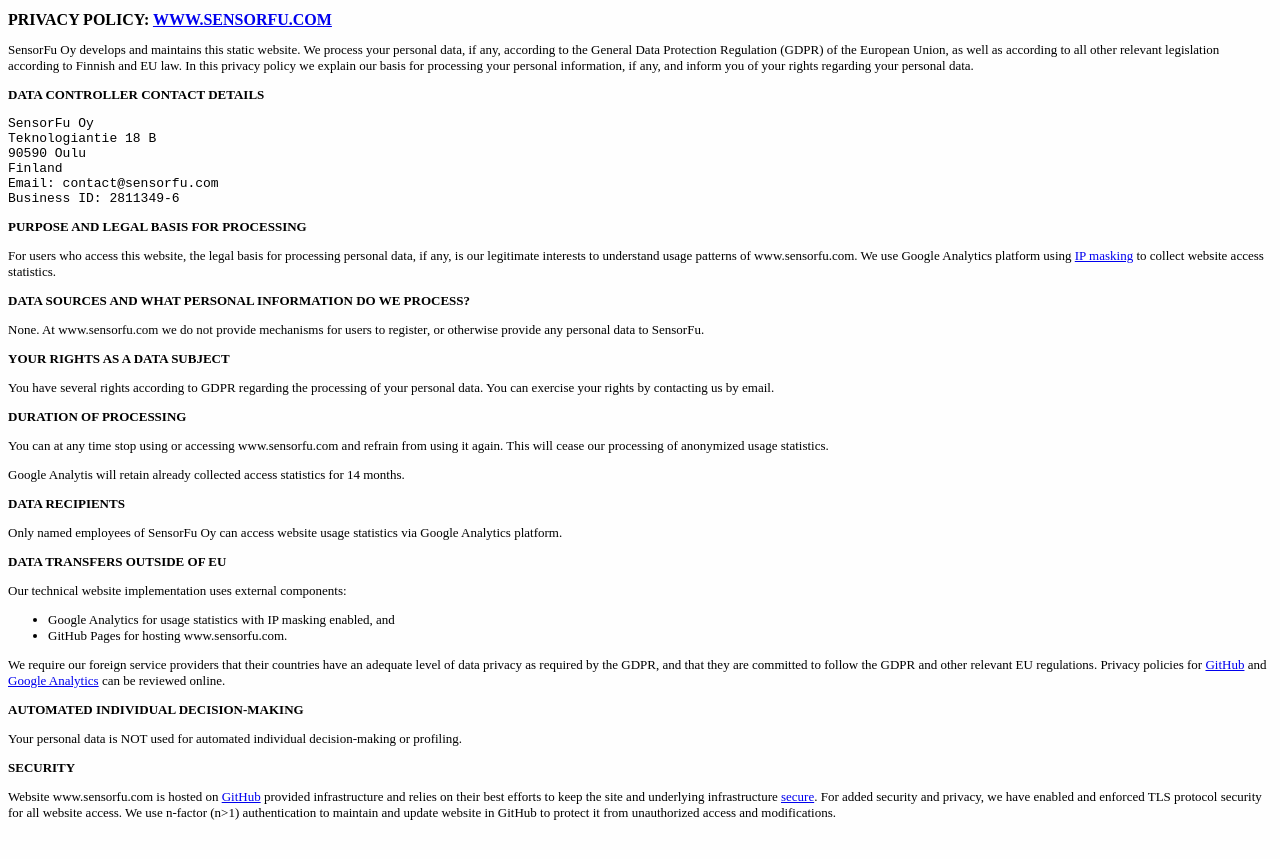
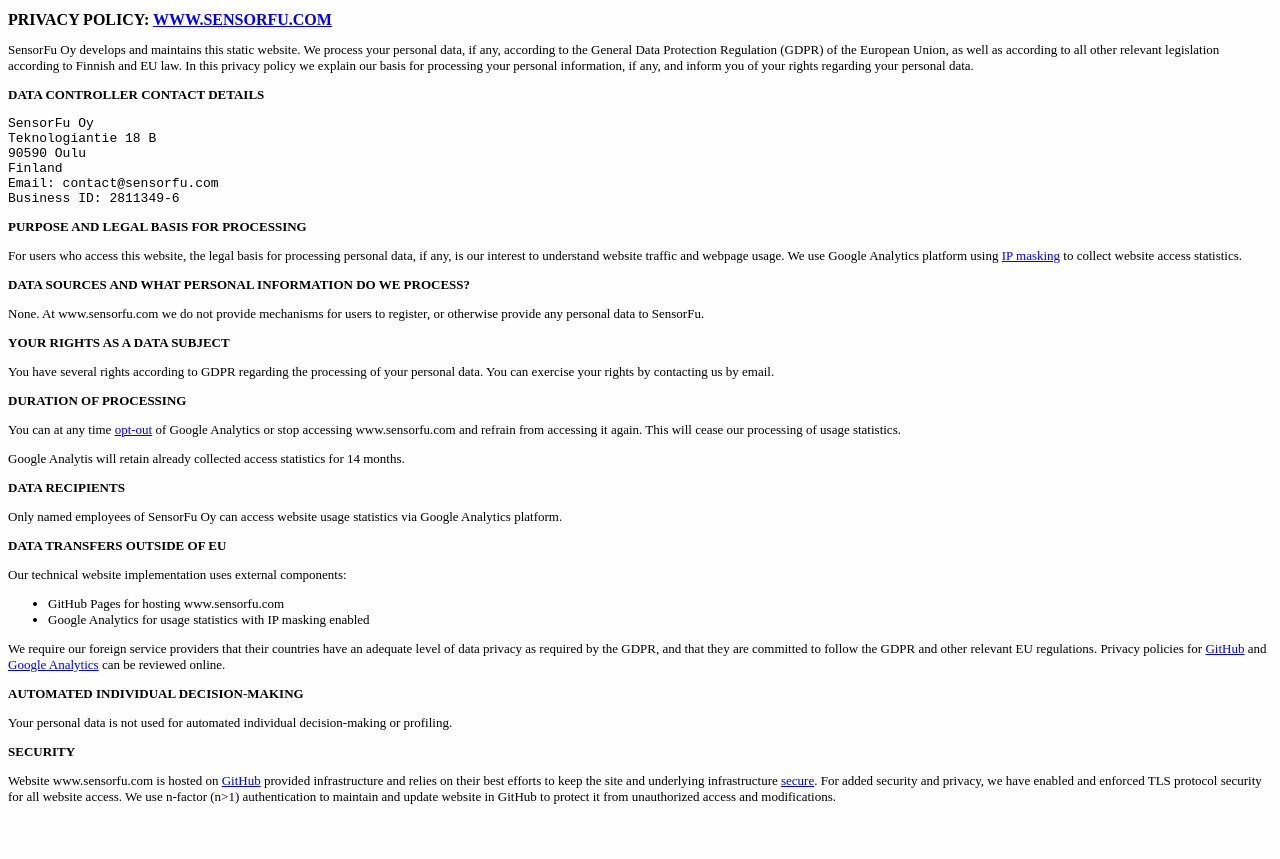
Before and after one commit to sensorfu/sensorfu.github.io, a Jekyll site: the page privacy-policy.html, which Jekyll copies as it is, in a window 1280 px wide. Shown: the top 859 px of the page. Built offline with Jekyll 4.4.1, drawn with Linux system fonts in a browser that asks for light colours.

Commit message:
Update privacy-policy.html

```diff
--- a/privacy-policy.html
+++ b/privacy-policy.html
@@ -32,10 +32,9 @@
 SensorFu Oy develops and maintains this static website. We process
 your personal data, if any, according to the General Data Protection
 Regulation (GDPR) of the European Union, as well as according to all
-other relevant legislation according to Finnish and EU law. In this
-privacy policy we explain our basis for processing your personal
-information, if any, and inform you of your rights regarding your
-personal data.
+other relevant legislation according to Finnish and EU law. In this privacy
+policy we explain our basis for processing your personal information,
+if any, and inform you of your rights regarding your personal data.
 </p>
 
 
@@ -55,8 +54,8 @@
 
 <p>
 For users who access this website, the legal basis for processing
-personal data, if any, is our legitimate interests to understand usage
-patterns of www.sensorfu.com. We use Google Analytics platform using
+personal data, if any, is our interest to understand website traffic
+and webpage usage. We use Google Analytics platform using
 <a href="https://developers.google.com/analytics/devguides/collection/gtagjs/ip-anonymization">IP
 masking</a> to collect website access statistics.
 </p>
@@ -80,9 +79,11 @@
 
 <h2>Duration of processing</h2>
 <p>
-You can at any time stop using or accessing www.sensorfu.com and
-refrain from using it again. This will cease our processing of
-anonymized usage statistics.
+You can at any
+time <a href="https://tools.google.com/dlpage/gaoptout?hl=en">opt-out</a>
+of Google Analytics or stop accessing www.sensorfu.com and refrain
+from accessing it again. This will cease our processing of usage
+statistics.
 </p>
 <p>
 Google Analytis will retain already collected access statistics for 14
@@ -120,7 +121,7 @@
 <h2>Automated individual decision-making</h2>
 
 <p>
-Your personal data is NOT used for automated individual
+Your personal data is not used for automated individual
 decision-making or profiling.
 </p>
 
```
Also changed, not shown: other parts of privacy-policy.html (+2 -2 lines).
